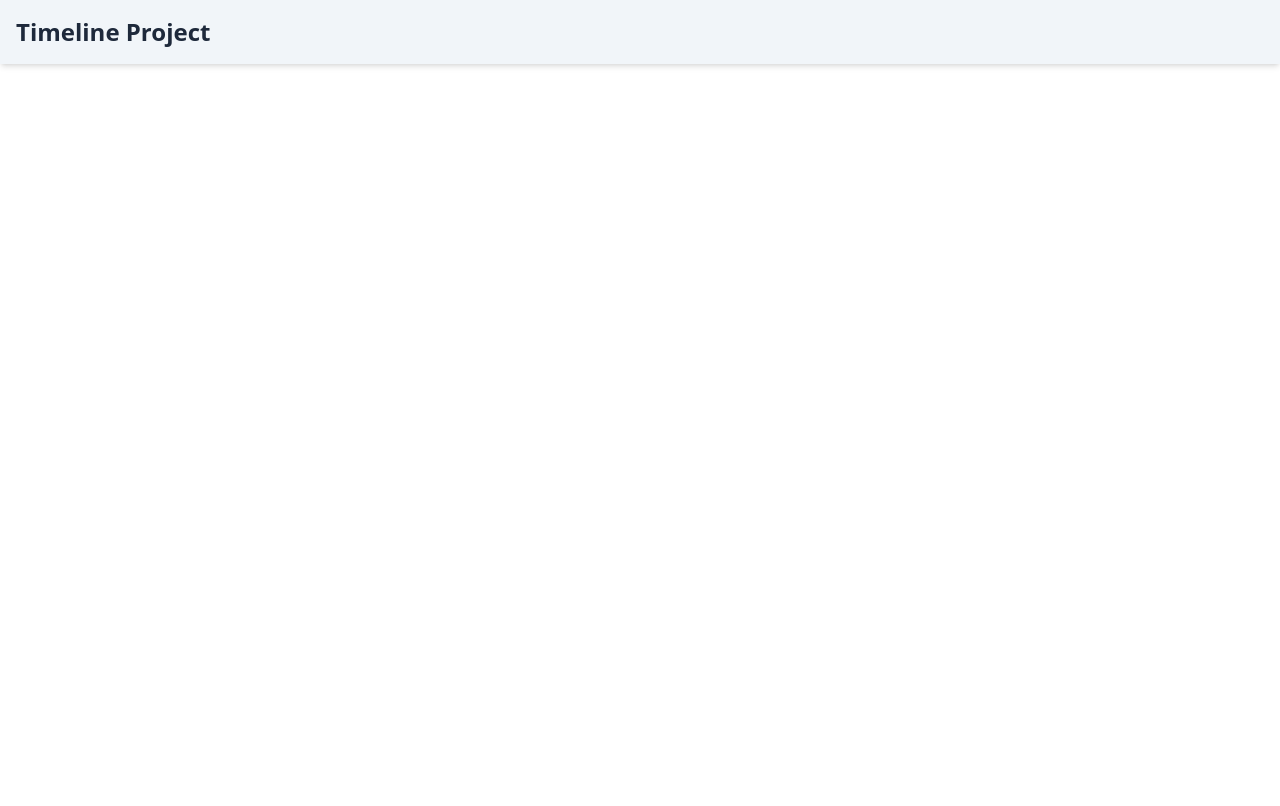
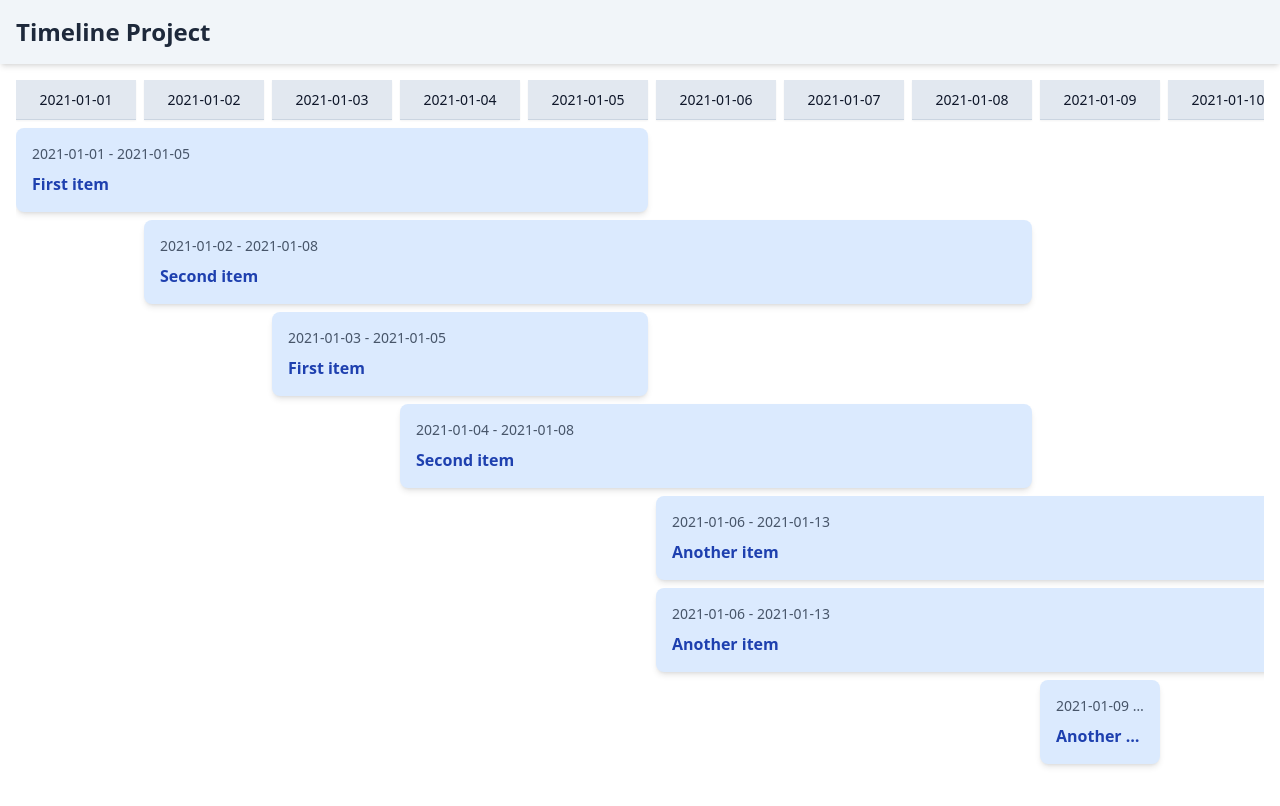
Before and after one commit to manuelbogino95/timeline-challenge, a React (Vite) app: page / in a window 1280 px wide. Shown: the top 806 px of the page. Built offline with nearby package versions, Linux system fonts and the light colour scheme.

Commit message:
Add timeline and events

```diff
--- a/package.json
+++ b/package.json
@@ -10,6 +10,7 @@
     "preview": "vite preview"
   },
   "dependencies": {
+    "dayjs": "^1.11.13",
     "react": "^18.3.1",
     "react-dom": "^18.3.1"
   },
--- a/src/App.tsx
+++ b/src/App.tsx
@@ -1,9 +1,13 @@
 import { Header } from "./components/Header";
+import { Timeline } from "./components/Timeline/Timeline";
 
 function App() {
 	return (
 		<div>
 			<Header />
+			<div className="p-4">
+				<Timeline />
+			</div>
 		</div>
 	);
 }
--- /dev/null
+++ b/src/components/ColumnHeader/ColumnHeader.tsx
@@ -0,0 +1,13 @@
+interface ColumnHeaderProps {
+	title: string;
+}
+
+export function ColumnHeader({ title }: ColumnHeaderProps) {
+	return (
+		<div className="flex flex-col gap-1">
+			<div className="bg-slate-200 text-slate-900 text-sm font-medium border-b border-slate-300 shadow-sm h-10 flex items-center justify-center">
+				<span>{title}</span>
+			</div>
+		</div>
+	);
+}
--- /dev/null
+++ b/src/components/ColumnHeader/index.ts
@@ -0,0 +1 @@
+export { ColumnHeader } from "./ColumnHeader";
--- /dev/null
+++ b/src/components/Event/Event.tsx
@@ -0,0 +1,29 @@
+import { TimelineEvent } from "../../types";
+
+interface EventProps {
+	event: TimelineEvent;
+	startIndex: number;
+	endIndex: number;
+}
+
+export function Event({ event, startIndex, endIndex }: EventProps) {
+	const style = {
+		gridColumnStart: startIndex + 1,
+		gridColumnEnd: endIndex + 2,
+	};
+
+	return (
+		<div
+			key={event.id}
+			className="bg-blue-100 p-4 rounded-lg shadow-md flex flex-col gap-2 relative"
+			style={style}
+		>
+			<span className="text-sm font-normal text-slate-600 overflow-hidden text-nowrap text-ellipsis">
+				{event.start} - {event.end}
+			</span>
+			<span className="text-blue-800 text-base font-semibold overflow-hidden text-nowrap text-ellipsis hover:cursor-pointer">
+				{event.name}
+			</span>
+		</div>
+	);
+}
--- /dev/null
+++ b/src/components/Event/index.ts
@@ -0,0 +1 @@
+export { Event } from "./Event";
--- /dev/null
+++ b/src/components/Timeline/Timeline.tsx
@@ -0,0 +1,38 @@
+import { ColumnHeader } from "../ColumnHeader";
+import { Event } from "../Event";
+import { useTimelineEvents } from "../../hooks/useTimelineEvents";
+import timelineItems from "../../timelineItems";
+
+export function Timeline() {
+	const { events, timeline } = useTimelineEvents({
+		defaultEvents: timelineItems,
+	});
+
+	return (
+		<div className="overflow-x-auto">
+			<div
+				className="grid gap-2 w-full"
+				style={{
+					gridTemplateColumns: `repeat(${timeline.length}, minmax(120px, 1fr))`,
+				}}
+			>
+				{timeline.map((date) => (
+					<ColumnHeader key={date} title={date} />
+				))}
+				{events.map((event) => {
+					const startIndex = timeline.indexOf(event.start);
+					const endIndex = timeline.indexOf(event.end);
+
+					return (
+						<Event
+							key={event.id}
+							event={event}
+							startIndex={startIndex}
+							endIndex={endIndex}
+						/>
+					);
+				})}
+			</div>
+		</div>
+	);
+}
--- /dev/null
+++ b/src/hooks/useTimelineEvents.ts
@@ -0,0 +1,22 @@
+import dayjs from "dayjs";
+import { createTimeline, orderEvents } from "../utils/dates";
+import { TimelineEvent } from "../types";
+
+export function useTimelineEvents({
+	defaultEvents,
+}: {
+	defaultEvents: TimelineEvent[];
+}) {
+	const events = orderEvents(defaultEvents);
+	const firstDate = events[0].start;
+	const lastDate = events.reduce(
+		(latest, item) => (dayjs(item.end).isAfter(latest) ? item.end : latest),
+		events[0].end
+	);
+	const timeline = createTimeline(firstDate, lastDate);
+
+	return {
+		events,
+		timeline,
+	};
+}
--- /dev/null
+++ b/src/timelineItems.ts
@@ -0,0 +1,90 @@
+import { TimelineEvent } from "./types";
+
+const timelineItems: TimelineEvent[] = [
+	{
+		id: 1,
+		start: "2021-01-01",
+		end: "2021-01-05",
+		name: "First item",
+	},
+	{
+		id: 2,
+		start: "2021-01-02",
+		end: "2021-01-08",
+		name: "Second item",
+	},
+	{
+		id: 3,
+		start: "2021-01-06",
+		end: "2021-01-13",
+		name: "Another item",
+	},
+	{
+		id: 4,
+		start: "2021-01-14",
+		end: "2021-01-14",
+		name: "Another item",
+	},
+	{
+		id: 5,
+		start: "2021-02-01",
+		end: "2021-02-15",
+		name: "Third item",
+	},
+	{
+		id: 6,
+		start: "2021-01-12",
+		end: "2021-02-16",
+		name: "Fourth item with a super long name",
+	},
+	{
+		id: 7,
+		start: "2021-02-01",
+		end: "2021-02-02",
+		name: "Fifth item with a super long name",
+	},
+	{
+		id: 8,
+		start: "2021-01-03",
+		end: "2021-01-05",
+		name: "First item",
+	},
+	{
+		id: 9,
+		start: "2021-01-04",
+		end: "2021-01-08",
+		name: "Second item",
+	},
+	{
+		id: 10,
+		start: "2021-01-06",
+		end: "2021-01-13",
+		name: "Another item",
+	},
+	{
+		id: 11,
+		start: "2021-01-09",
+		end: "2021-01-09",
+		name: "Another item",
+	},
+	{
+		id: 12,
+		start: "2021-02-01",
+		end: "2021-02-15",
+		name: "Third item",
+	},
+	{
+		id: 13,
+		start: "2021-01-12",
+		end: "2021-02-16",
+		name: "Fourth item with a super long name",
+	},
+	{
+		id: 14,
+		start: "2021-02-01",
+		end: "2021-02-02",
+		name: "Fifth item with a super long name",
+	},
+];
+
+export default timelineItems;
--- /dev/null
+++ b/src/types.ts
@@ -0,0 +1,6 @@
+export interface TimelineEvent {
+	id: number;
+	name: string;
+	start: string;
+	end: string;
+}
--- /dev/null
+++ b/src/utils/dates.ts
@@ -0,0 +1,19 @@
+import dayjs from "dayjs";
+import { TimelineEvent } from "../types";
+
+export function createTimeline(startDate: string, endDate: string): string[] {
+	let start = dayjs(startDate);
+	const end = dayjs(endDate);
+	const timeline = [];
+
+	while (start.isBefore(end) || start.isSame(end)) {
+		timeline.push(start.toISOString().split("T")[0]);
+		start = start.add(1, "day");
+	}
+
+	return timeline;
+}
+
+export function orderEvents(events: TimelineEvent[]) {
+	return events.sort((a, b) => dayjs(a.start).diff(b.start, "day"));
+}
```
Also changed, not shown: src/components/Timeline/index.ts (added), 1 other file (tests, documents, lock files or other folders).
